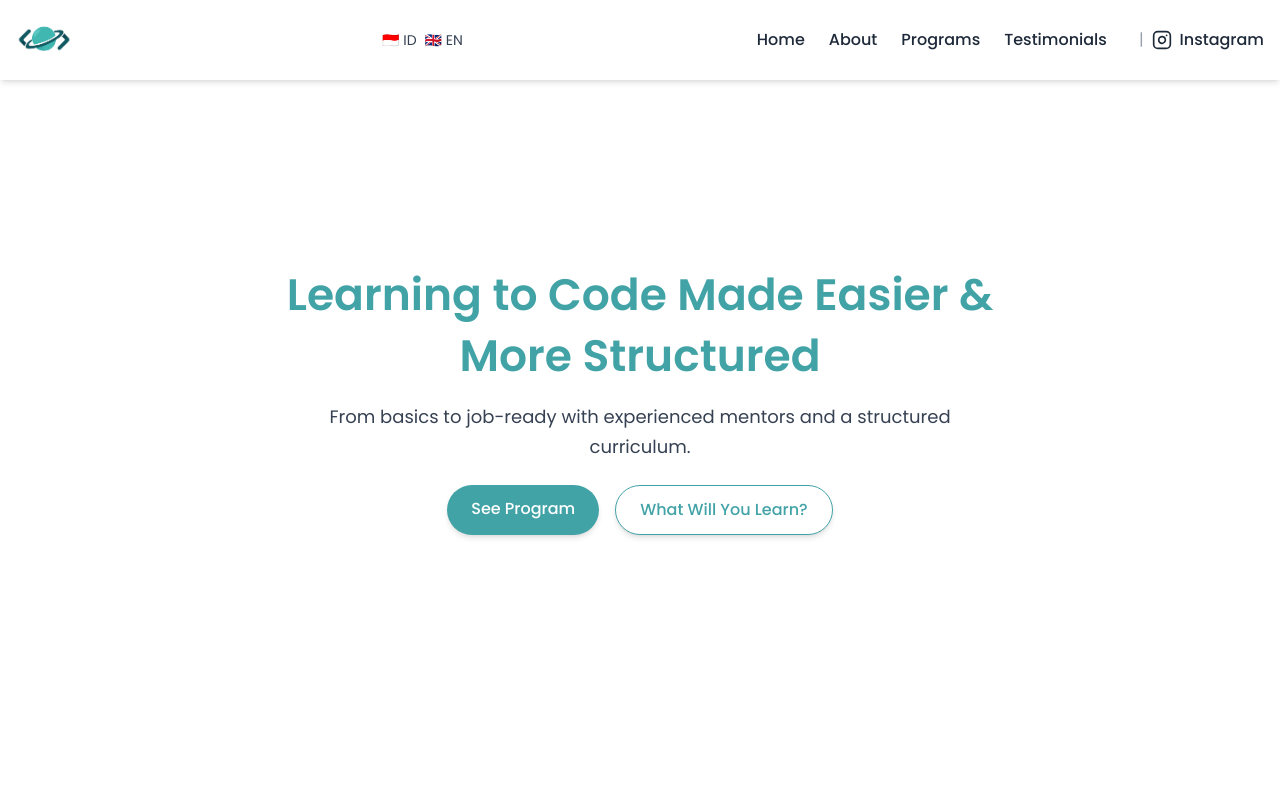
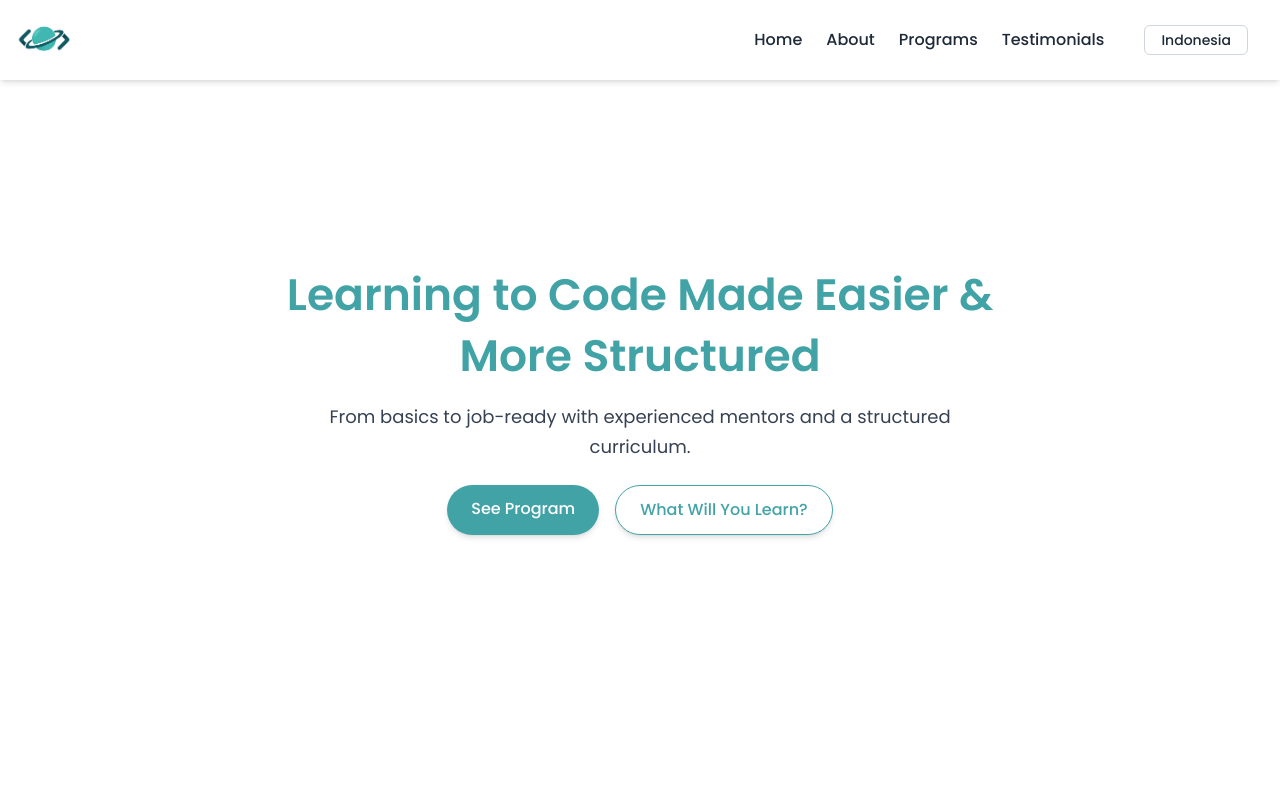
Before and after one commit to adibnajwan/codeverse, a React (Vite) app: page / in a window 1280 px wide. Shown: the top 800 px of the page. Built offline with nearby package versions, Linux system fonts and the light colour scheme; a web font is replaced by a local one.

Commit message:
change button

```diff
--- a/src/components/Navbar.jsx
+++ b/src/components/Navbar.jsx
@@ -1,7 +1,7 @@
 import { useState } from "react";
 import { motion } from "framer-motion";
 import { Link } from "react-scroll";
-import { FiMenu, FiX, FiInstagram } from "react-icons/fi";
+import { FiMenu, FiX } from "react-icons/fi";
 import { useTranslation } from "react-i18next";
 import logoCodeverse from "../assets/codeverse-logo-navbar.png";
 
@@ -12,12 +12,21 @@ const Navbar = () => {
   const toggleMenu = () => setIsOpen(!isOpen);
   const closeMenu = () => setIsOpen(false);
 
+  const toggleLanguage = () => {
+    const newLang = i18n.language === "id" ? "en" : "id";
+    i18n.changeLanguage(newLang);
+    closeMenu();
+  };
+
   const navLinks = [
     { id: "hero", label: t("navbar.nav.hero") },
     { id: "about", label: t("navbar.nav.about") },
     { id: "pricing", label: t("navbar.nav.pricing") },
     { id: "testimonials", label: t("navbar.nav.testimonials") }
   ];
+
+  const getLangLabel = () =>
+    i18n.language === "id" ? "English" : "Indonesia";
 
   return (
     <motion.nav
@@ -27,6 +36,7 @@ const Navbar = () => {
       className="fixed top-0 left-0 right-0 bg-white shadow-md z-50 py-2 md:py-3"
     >
       <div className="max-w-7xl mx-auto flex justify-between items-center px-4">
+        {/* Logo */}
         <Link
           to="hero"
           smooth
@@ -41,12 +51,6 @@ const Navbar = () => {
           />
         </Link>
 
-        {/* Language Switcher (Desktop) */}
-        <div className="hidden md:flex gap-2 items-center ml-4">
-          <button onClick={() => i18n.changeLanguage("id")} className="text-sm text-gray-700 hover:text-[#42A3A7]">🇮🇩 ID</button>
-          <button onClick={() => i18n.changeLanguage("en")} className="text-sm text-gray-700 hover:text-[#42A3A7]">🇬🇧 EN</button>
-        </div>
-
         {/* Hamburger Menu */}
         <div className="md:hidden" onClick={toggleMenu}>
           {isOpen ? (
@@ -56,8 +60,9 @@ const Navbar = () => {
           )}
         </div>
 
+        {/* Navigation Links */}
         <ul
-          className={`md:flex md:space-x-6 md:static absolute left-0 right-0 bg-white md:bg-transparent shadow-lg md:shadow-none md:py-0 py-4 transition-all duration-300 ease-in ${
+          className={`md:flex md:space-x-6 md:items-center md:static absolute left-0 right-0 bg-white md:bg-transparent shadow-lg md:shadow-none md:py-0 py-4 transition-all duration-300 ease-in ${
             isOpen ? "top-16 opacity-100" : "top-[-300px] opacity-0 md:opacity-100"
           }`}
         >
@@ -77,28 +82,18 @@ const Navbar = () => {
             </li>
           ))}
 
-          {/* Language Switcher (Mobile) */}
-          <li className="md:hidden my-2 text-center">
-            <div className="flex justify-center gap-2">
-              <button onClick={() => i18n.changeLanguage("id")} className="text-sm text-gray-700 hover:text-[#42A3A7]">🇮🇩 ID</button>
-              <button onClick={() => i18n.changeLanguage("en")} className="text-sm text-gray-700 hover:text-[#42A3A7]">🇬🇧 EN</button>
+          {/* Toggle Language Button */}
+          <li className="text-center mt-2 md:mt-0">
+            <div className="flex justify-center md:justify-end px-4">
+              <motion.button
+                onClick={toggleLanguage}
+                whileHover={{ scale: 1.05 }}
+                whileTap={{ scale: 0.95 }}
+                className="px-4 py-1 rounded-md text-sm font-medium transition-all duration-300 bg-white border border-gray-300 text-gray-800 hover:bg-[#42A3A7] hover:text-white hover:shadow-md"
+              >
+                {getLangLabel()}
+              </motion.button>
             </div>
-          </li>
-
-          <li className="hidden md:flex items-center mx-2">
-            <span className="text-gray-400">|</span>
-          </li>
-
-          <li className="md:my-0 my-4 text-center">
-            <a
-              href="https://www.instagram.com/codeversestore/"
-              target="_blank"
-              rel="noopener noreferrer"
-              className="text-gray-800 hover:text-[#42A3A7] font-medium flex items-center justify-center space-x-2"
-            >
-              <FiInstagram size={20} />
-              <span>{t("navbar.instagram")}</span>
-            </a>
           </li>
         </ul>
       </div>
```
